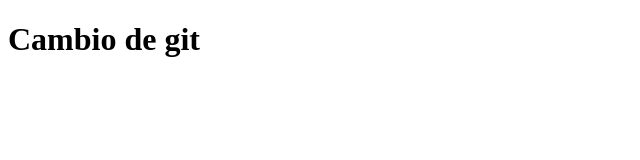
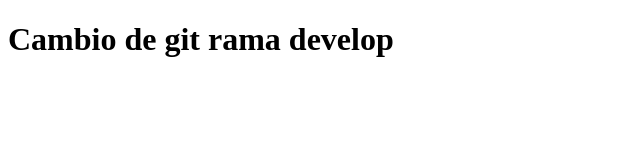
Before and after one commit to AngelsMain2/Mi-primer-repositorio, a plain HTML site: page index.html in a window 1280 px wide. Shown: the whole page, without its empty margins (0-640 px from the left). Drawn offline with Linux system fonts and the light colour scheme.

Commit message:
cambio rama develop

```diff
--- a/index.html
+++ b/index.html
@@ -6,6 +6,6 @@
     <title>Document</title>
 </head>
 <body>
-    <h1>Cambio de git</h1>
+    <h1>Cambio de git rama develop</h1>
 </body>
 </html>
```
